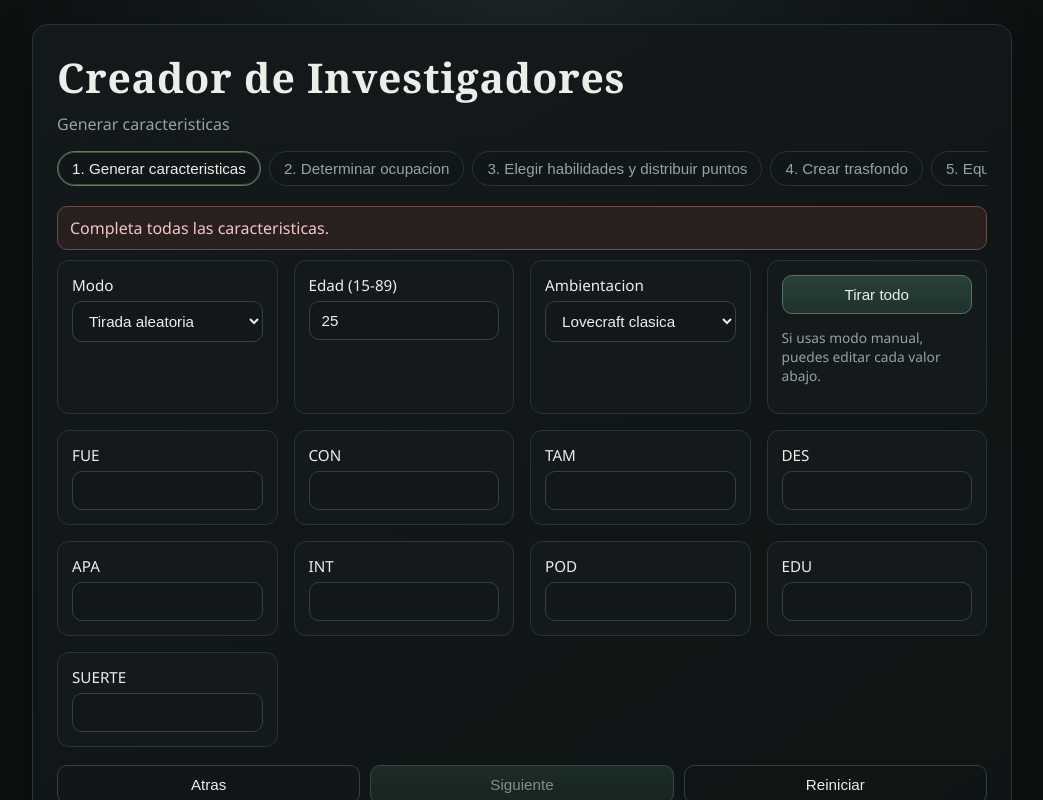
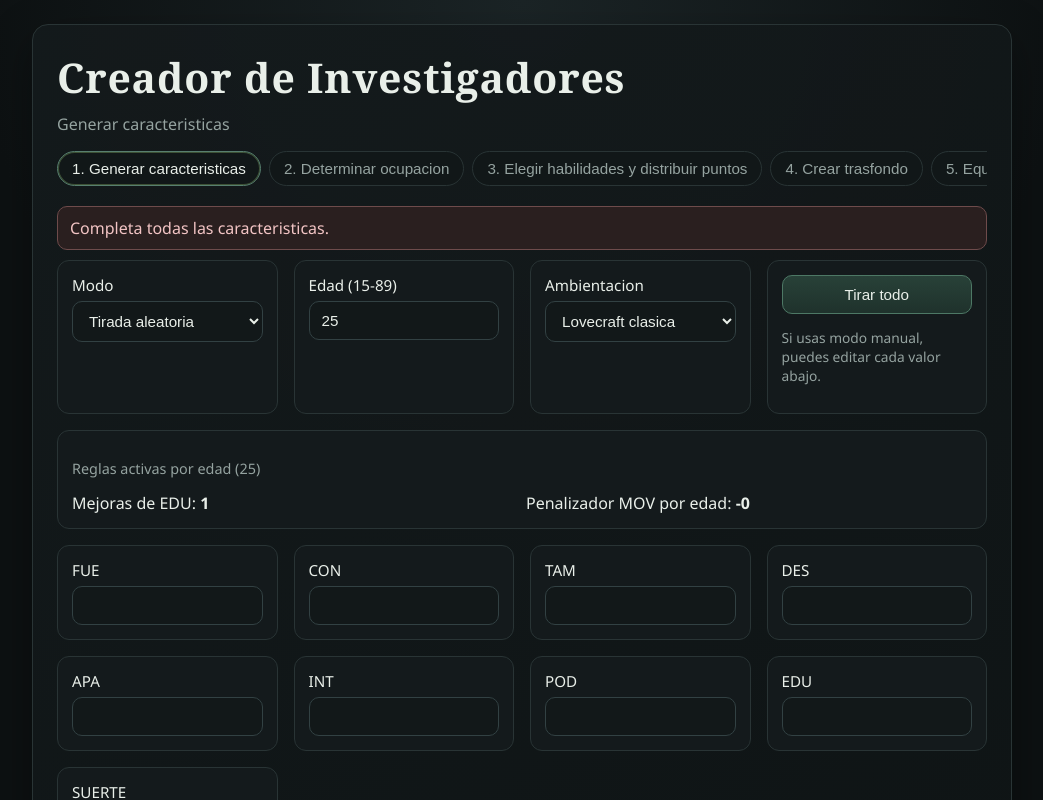
Before and after one commit to varandanex/ctulhu7ed_charactersheet, a Next.js app: page /crear/1 in a window 1280 px wide. Shown: the top 800 px of the page, without its empty margins (118-1161 px from the left). Built offline with nearby package versions, Linux system fonts and the light colour scheme.

Commit message:
Revisa reglas del personaje

```diff
--- a/src/app/globals.css
+++ b/src/app/globals.css
@@ -63,6 +63,10 @@ main {
 
 .grid.two {
   grid-template-columns: repeat(auto-fit, minmax(220px, 1fr));
+}
+
+.grid.three {
+  grid-template-columns: repeat(auto-fit, minmax(170px, 1fr));
 }
 
 .card {
@@ -168,6 +172,24 @@ button:disabled {
 .kpi {
   font-size: 0.9rem;
   color: var(--text-muted);
+}
+
+.age-rule-grid {
+  display: grid;
+  gap: 8px;
+  grid-template-columns: repeat(auto-fit, minmax(220px, 1fr));
+}
+
+.age-rule-grid p {
+  margin: 0;
+}
+
+.formula-choice-block {
+  margin: 0 0 10px;
+}
+
+.formula-choice-block:last-child {
+  margin-bottom: 0;
 }
 
 .occupation-carousel {
--- a/src/components/wizard.tsx
+++ b/src/components/wizard.tsx
@@ -48,6 +48,31 @@ function getChoiceKey(index: number, label: string): string {
 
 function formatFormulaOption(option: string): string {
   return option.replace(/X/g, " x ");
+}
+
+function getMaturePenaltyTarget(age: number): number {
+  if (age >= 80) return 80;
+  if (age >= 70) return 40;
+  if (age >= 60) return 20;
+  if (age >= 50) return 10;
+  if (age >= 40) return 5;
+  return 0;
+}
+
+function getEduImprovementRolls(age: number): number {
+  if (age >= 80) return 4;
+  if (age >= 70) return 4;
+  if (age >= 60) return 4;
+  if (age >= 50) return 3;
+  if (age >= 40) return 2;
+  if (age >= 20) return 1;
+  return 0;
+}
+
+function getTargetState(current: number, expected: number): "ok" | "warn" | "over" {
+  if (current === expected) return "ok";
+  if (current < expected) return "warn";
+  return "over";
 }
 
 function Issues({ issues }: { issues: ValidationIssue[] }) {
@@ -159,6 +184,16 @@ export function Wizard({ step }: { step: number }) {
   const personalRemaining = personalPoints - personalAssigned;
   const occupationRemainingBudget = Math.max(occupationRemaining, 0);
   const personalRemainingBudget = Math.max(personalRemaining, 0);
+  const youthTarget = draft.age >= 15 && draft.age <= 19 ? 5 : 0;
+  const youthCurrent = draft.agePenaltyAllocation.youthFuePenalty + draft.agePenaltyAllocation.youthTamPenalty;
+  const matureTarget = getMaturePenaltyTarget(draft.age);
+  const matureCurrent =
+    draft.agePenaltyAllocation.matureFuePenalty +
+    draft.agePenaltyAllocation.matureConPenalty +
+    draft.agePenaltyAllocation.matureDesPenalty;
+  const youthState = getTargetState(youthCurrent, youthTarget);
+  const matureState = getTargetState(matureCurrent, matureTarget);
+  const eduImprovementRolls = getEduImprovementRolls(draft.age);
 
   const canContinue = issues.every((issue) => issue.severity !== "error");
 
@@ -463,6 +498,22 @@ export function Wizard({ step }: { step: number }) {
               </button>
               <p className="small">Si usas modo manual, puedes editar cada valor abajo.</p>
             </div>
+            <div className="card" style={{ gridColumn: "1 / -1" }}>
+              <p className="kpi">Reglas activas por edad ({draft.age})</p>
+              <div className="age-rule-grid">
+                <p>
+                  Mejoras de EDU: <strong>{eduImprovementRolls}</strong>
+                </p>
+                <p>
+                  Penalizador MOV por edad: <strong>-{draft.age >= 40 ? Math.min(5, Math.floor(draft.age / 10) - 3) : 0}</strong>
+                </p>
+                {draft.age >= 40 && (
+                  <p>
+                    Penalizador APA: <strong>-{draft.age >= 80 ? 25 : draft.age >= 70 ? 20 : draft.age >= 60 ? 15 : draft.age >= 50 ? 10 : 5}</strong>
+                  </p>
+                )}
+              </div>
+            </div>
             {draft.age >= 15 && draft.age <= 19 && (
               <div className="card" style={{ gridColumn: "1 / -1" }}>
                 <p className="kpi">Penalizador 15-19 (repartir 5 entre FUE y TAM)</p>
@@ -488,7 +539,7 @@ export function Wizard({ step }: { step: number }) {
                     />
                   </div>
                 </div>
-                <p className="small">
+                <p className={`points-state ${youthState}`}>
                   Total actual: {draft.agePenaltyAllocation.youthFuePenalty + draft.agePenaltyAllocation.youthTamPenalty} / 5
                 </p>
               </div>
@@ -525,11 +576,12 @@ export function Wizard({ step }: { step: number }) {
                     />
                   </div>
                 </div>
-                <p className="small">
-                  Total actual:{" "}
+                <p className={`points-state ${matureState}`}>
+                  Total actual:
                   {draft.agePenaltyAllocation.matureFuePenalty +
                     draft.agePenaltyAllocation.matureConPenalty +
                     draft.agePenaltyAllocation.matureDesPenalty}
+                  / {matureTarget}
                 </p>
               </div>
             )}
@@ -714,8 +766,11 @@ export function Wizard({ step }: { step: number }) {
                 {occupationFormulaChoices.length > 0 && (
                   <div className="card" style={{ gridColumn: "1 / -1" }}>
                     <p className="kpi">Eleccion de formula de puntos</p>
+                    <p className="small">
+                      Selecciona la rama exacta que aplica al investigador. No se calcula automaticamente por valor maximo.
+                    </p>
                     {occupationFormulaChoices.map((choice) => (
-                      <div key={choice.key}>
+                      <div key={choice.key} className="formula-choice-block">
                         <label>{choice.options.map((option) => formatFormulaOption(option)).join(" o ")}</label>
                         <select
                           value={draft.occupation?.formulaChoices?.[choice.key] ?? choice.options[0]}
@@ -729,6 +784,10 @@ export function Wizard({ step }: { step: number }) {
                         </select>
                       </div>
                     ))}
+                    <p className="kpi">
+                      Puntos de ocupacion resultantes:{" "}
+                      {draft.characteristics.INT ? occupationPoints : "completa caracteristicas en paso 1 para calcular"}
+                    </p>
                   </div>
                 )}
               </div>
```
